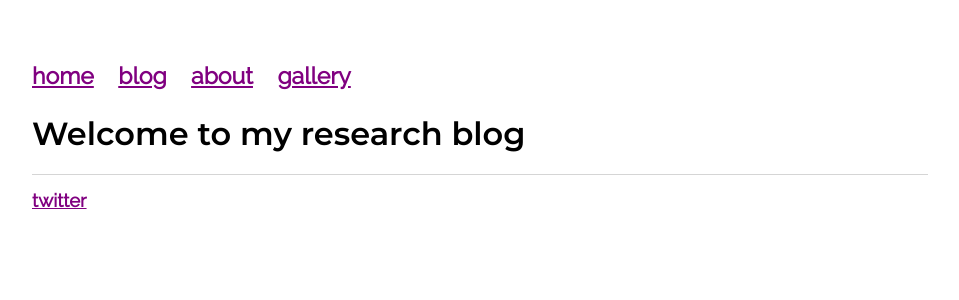
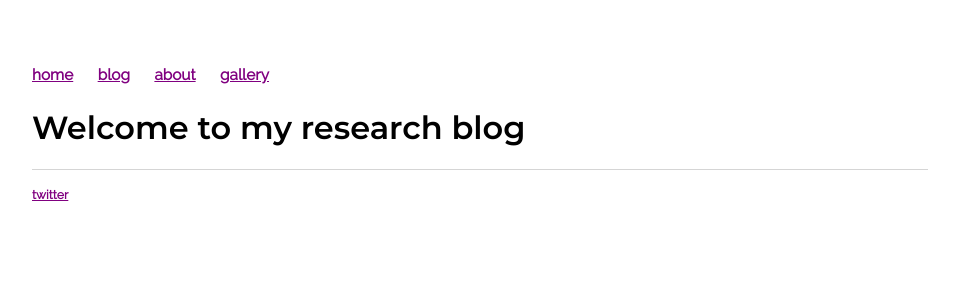
Before and after one commit to infosecanon/infosecanon.github.io, a Jekyll site: the page built from index.html, in a window 1280 px wide. Shown: the top 300 px of the page, without its empty margins (160-1119 px from the left). Built offline with Jekyll 4.4.1, drawn with Linux system fonts in a browser that asks for light colours.

Commit message:
gallery adjustments

```diff
--- a/css/main.css
+++ b/css/main.css
@@ -24,8 +24,8 @@ nav ul li, footer ul li {
 }
 a {
     font-family: raleway-regular;
-    font-size: 1.2em;
-    line-height: 1.4em;
+    font-size: 0.8em;
+    line-height: 0.9em;
     color: #800080;
 }
 a:hover {
```
